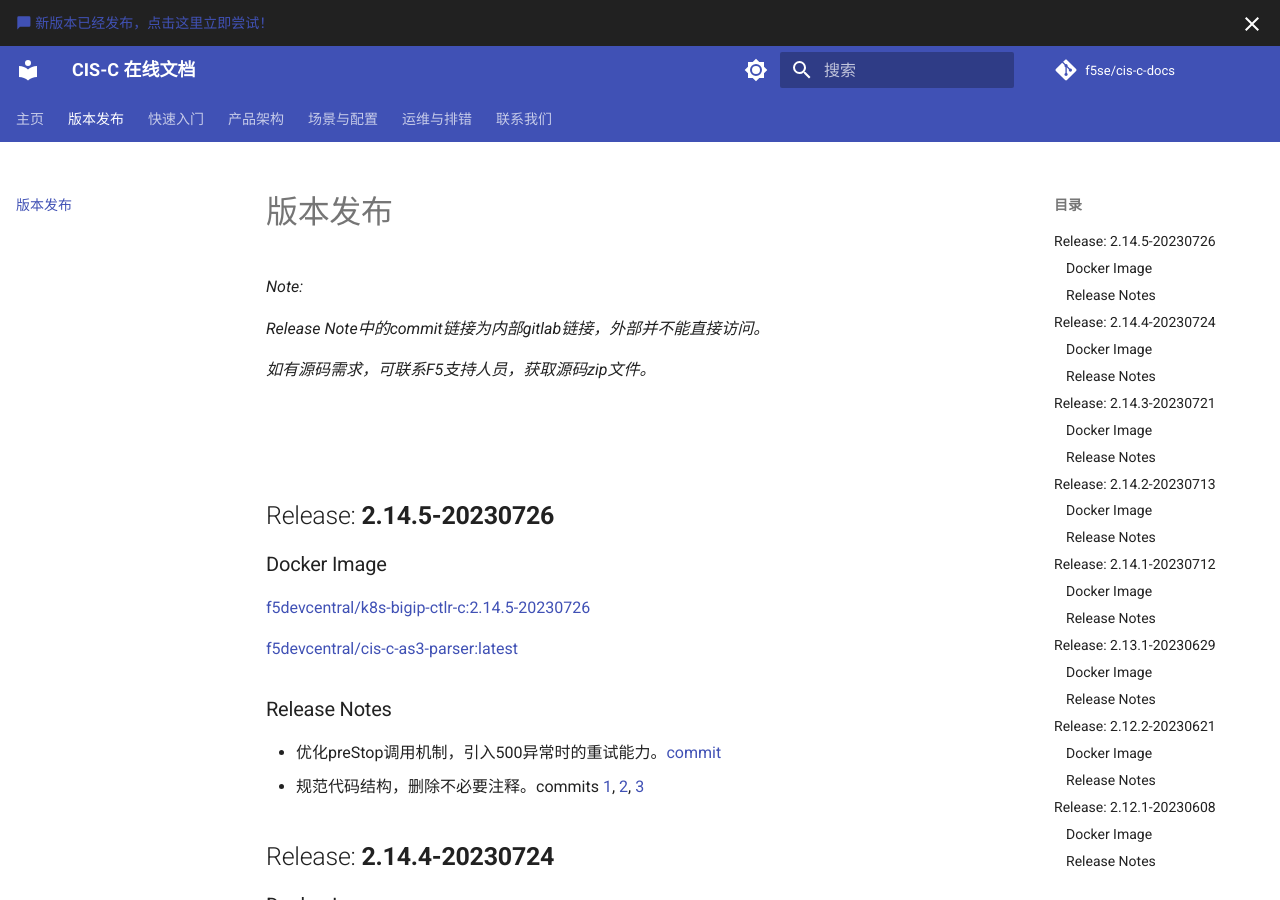
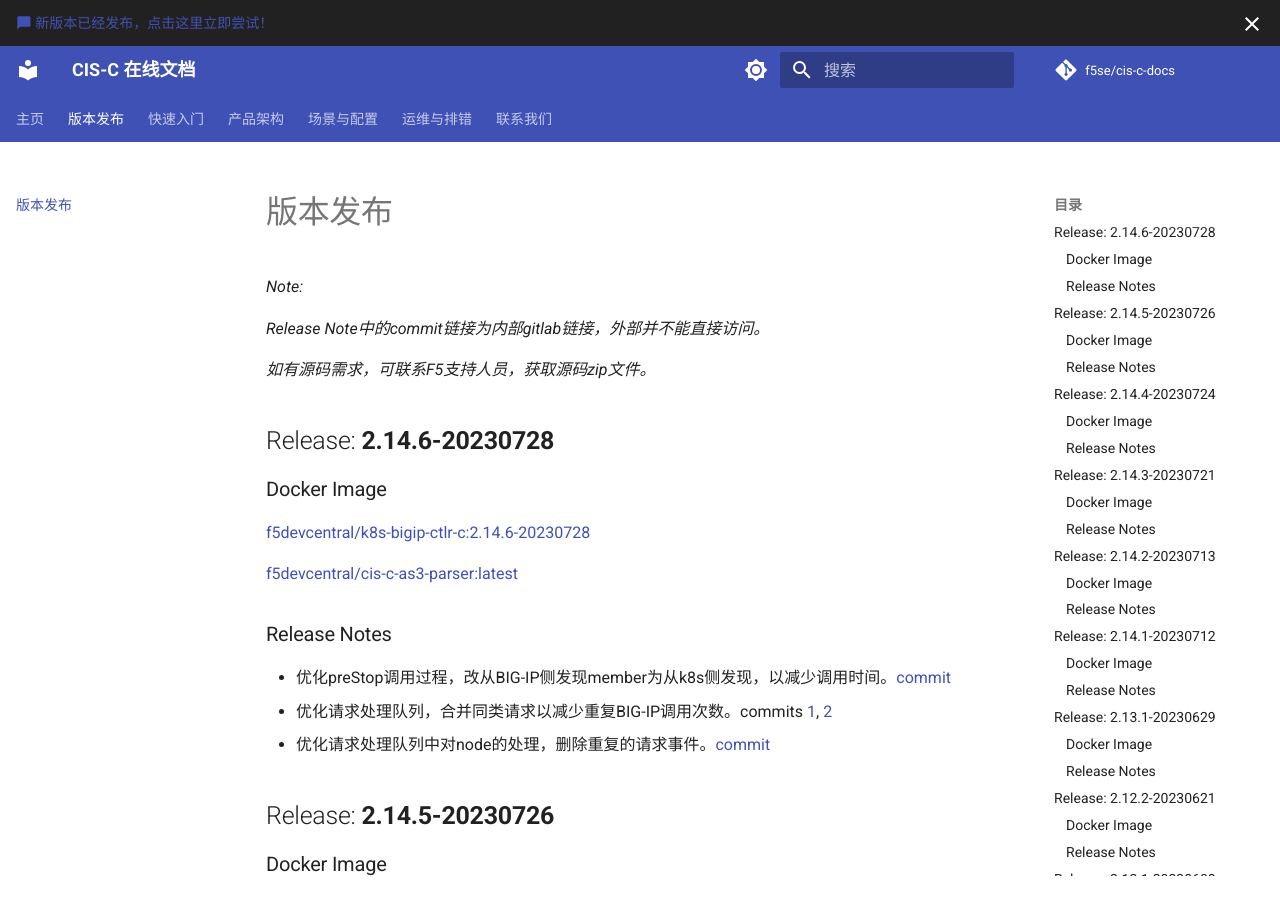
Before and after one commit to f5se/cis-c-docs, an MkDocs documentation site: the page built from docs/Release-notes/index.md, in a window 1280 px wide and 900 px high. Built offline with MkDocs 1.6.1 and Material for MkDocs 9.7.7, drawn with Linux system fonts in a browser that asks for light colours; comment, search, counter and statistics services are not loaded.

Commit message:
release 2.14.6

```diff
--- a/docs/Release-notes/index.md
+++ b/docs/Release-notes/index.md
@@ -6,7 +6,20 @@
 
 *如有源码需求，可联系F5支持人员，获取源码zip文件。*
 
-##
+## Release: **2.14.6-20230728**
+
+### Docker Image
+
+[f5devcentral/k8s-bigip-ctlr-c:2.14.6-20230728](https://hub.docker.com/r/f5devcentral/k8s-bigip-ctlr-c)
+
+[f5devcentral/cis-c-as3-parser:latest](https://hub.docker.com/r/f5devcentral/cis-c-as3-parser)
+
+### Release Notes
+
+* 优化preStop调用过程，改从BIG-IP侧发现member为从k8s侧发现，以减少调用时间。[commit](https://gitlab.f5net.com/cis-c/f5-kic/-/commit/67a99a3f738d712df23b0991877de2b7da515a6e)
+* 优化请求处理队列，合并同类请求以减少重复BIG-IP调用次数。commits [1](https://gitlab.f5net.com/cis-c/f5-kic/-/commit/35a7d00b0ec4363c848177bb2a53f9ac0011d787), [2](https://gitlab.f5net.com/cis-c/f5-kic/-/commit/5c192eafbf1c16b8c35f48e6fe301b8a5594df76)
+* 优化请求处理队列中对node的处理，删除重复的请求事件。[commit](https://gitlab.f5net.com/cis-c/f5-kic/-/commit/f975718733416a63fc6198c13f128fdc6d23e9e8)
+
 
 ## Release: **2.14.5-20230726**
 
```
